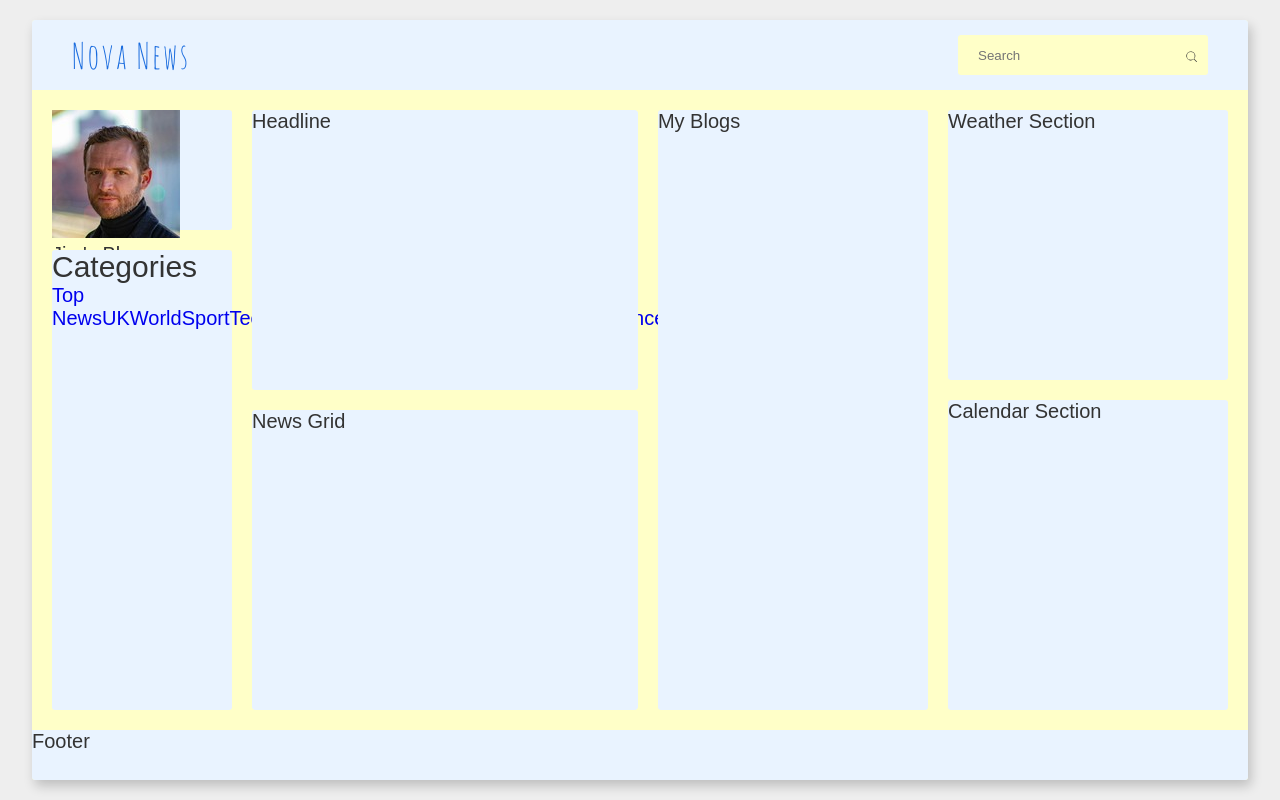
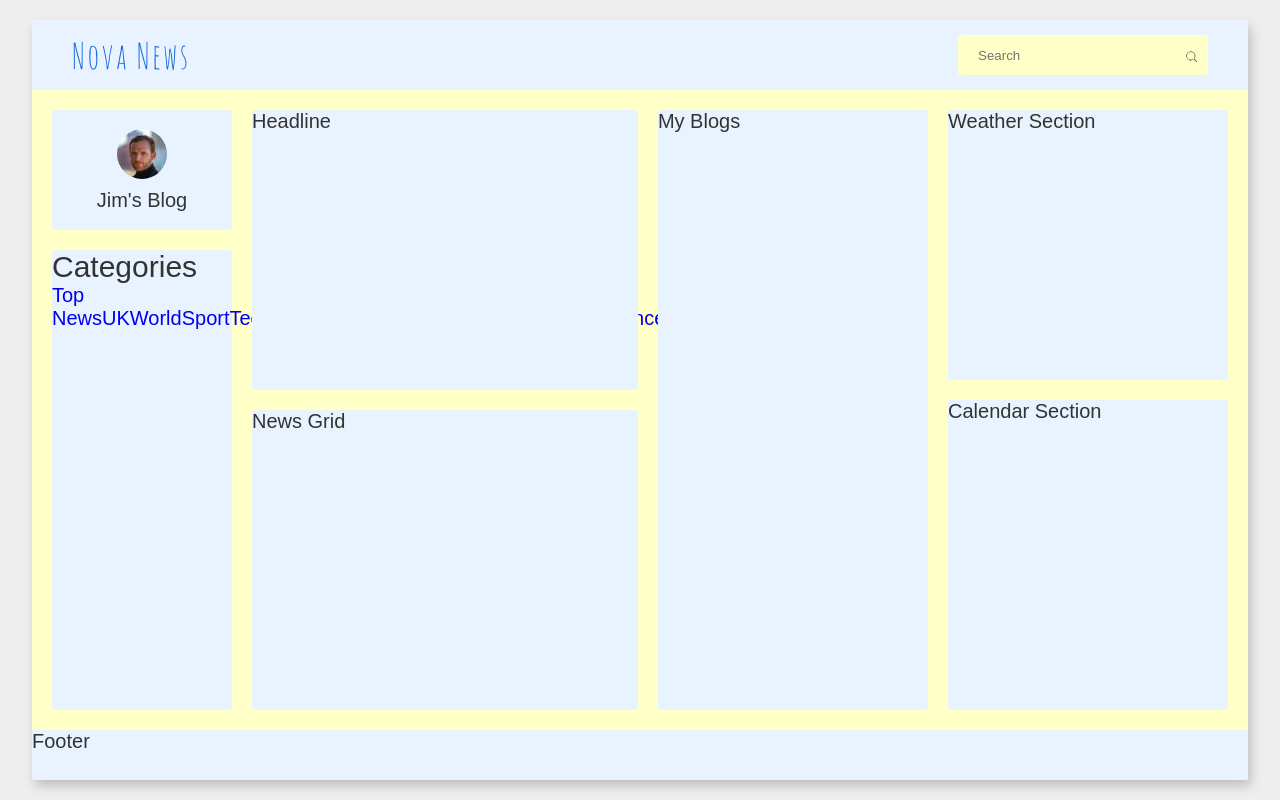
Before and after one commit to Nimira43/Atlas-News, a React (Vite) app: page / in a window 1280 px wide. Built offline with nearby package versions, Linux system fonts and the light colour scheme; a web font is replaced by a local one.

Commit message:
Addtional media queries for user.

```diff
--- a/src/index.css
+++ b/src/index.css
@@ -139,6 +139,19 @@ html {
 .user {
   width: 100%;
   height: 20%;
+  display: flex;
+  flex-direction: column;
+  justify-content: center;
+  align-items: center;
+  row-gap: 1rem;
+  cursor: pointer;
+}
+
+.user img {
+  width: 5rem;
+  aspect-ratio: 1;
+  object-fit: cover;
+  border-radius: 50%;
 }
 
 .categories {
@@ -218,6 +231,9 @@ html {
   .logo {
     font-size: 3rem;
   }
+  .user img {
+    display: none;
+  }
   .news-content {
     flex-direction: column;
     width: 100%;
```
